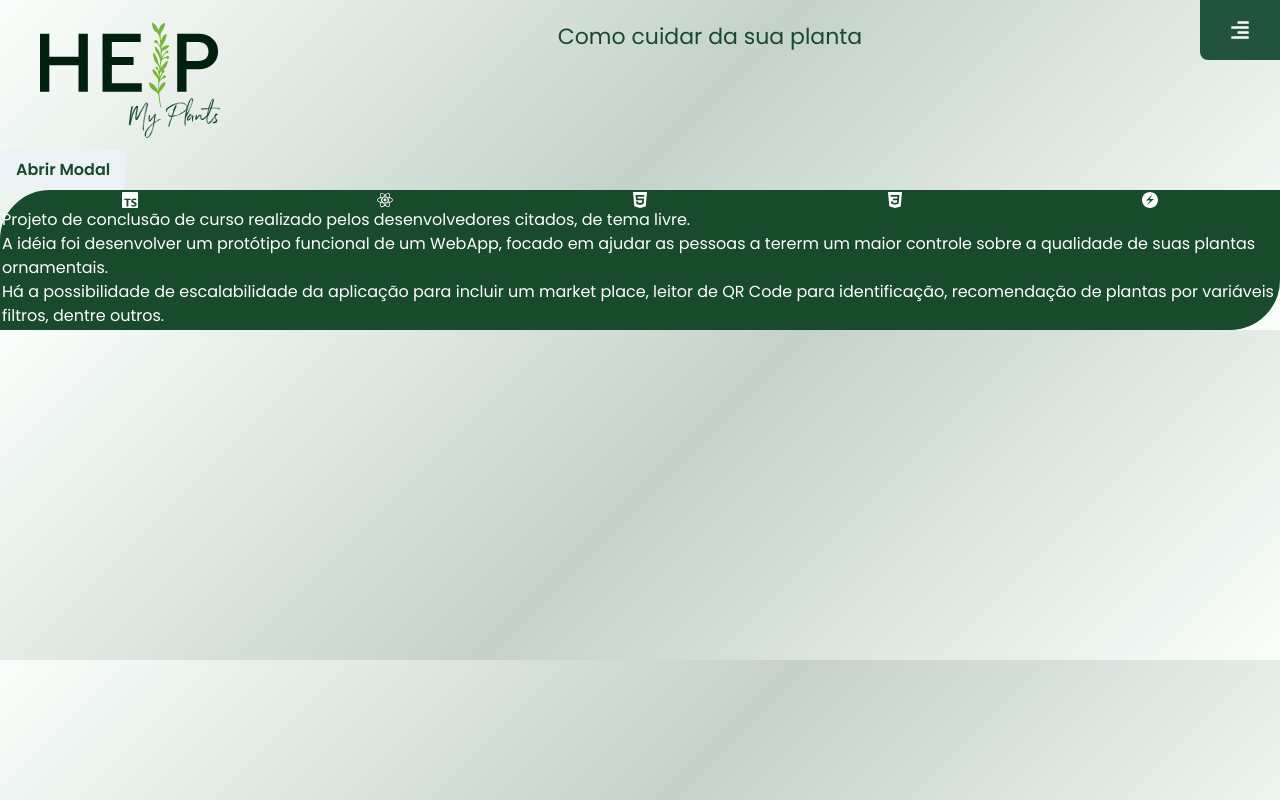
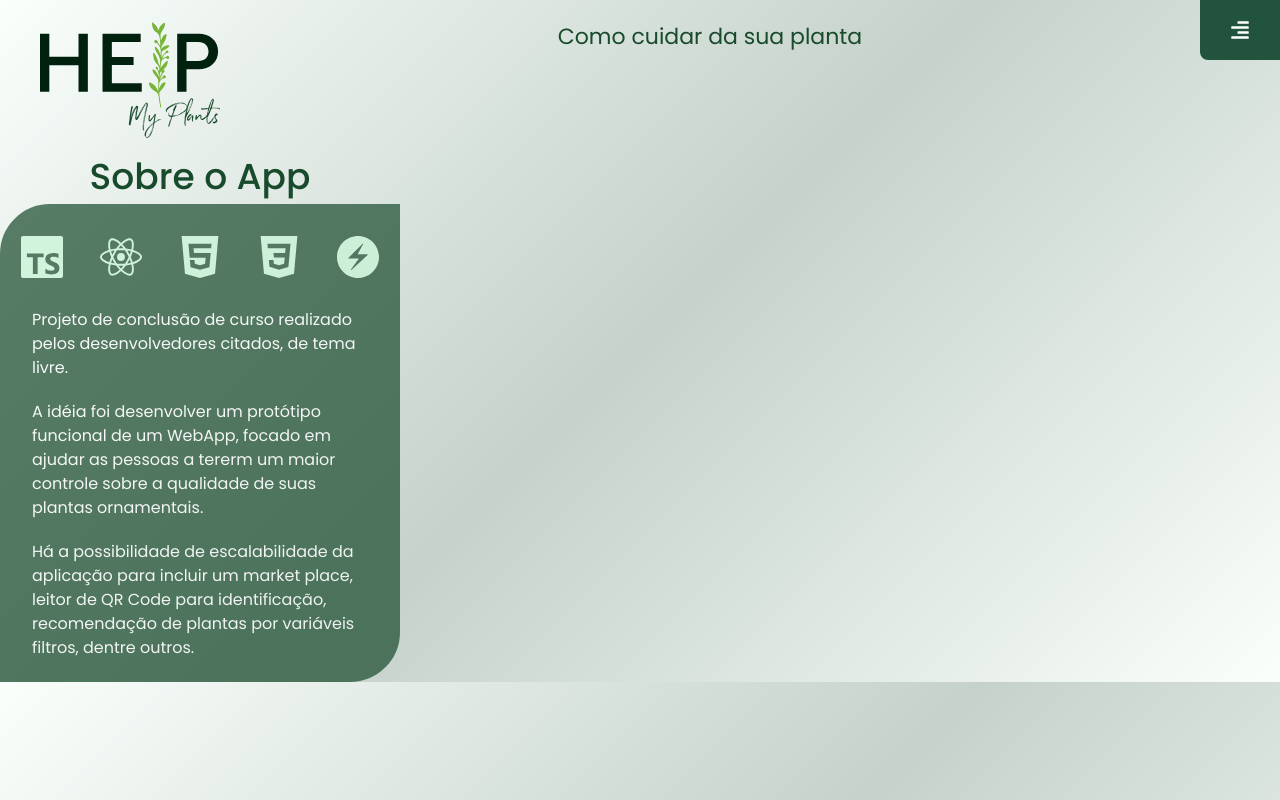
Before and after one commit to brenobcos/HELP-My-Plants, a React (Create React App) app: page /aboutus in a window 1280 px wide. Built offline with nearby package versions, Linux system fonts and the light colour scheme; sample sign-in values are in the browser's storage.

Commit message:
added the text about the app on the aboutus page, waiting for the cardAboutus component

```diff
--- a/src/pages/aboutUs/index.tsx
+++ b/src/pages/aboutUs/index.tsx
@@ -1,5 +1,4 @@
-import { Button, Flex, Text, useDisclosure } from "@chakra-ui/react";
-import EditUser from "../../components/EditUser";
+import { Flex, Text, theme } from "@chakra-ui/react";
 import Header from "../../components/header";
 import {
   SiTypescript,
@@ -10,41 +9,65 @@ import {
 } from "react-icons/si";
 
 function AboutUs() {
-  const { isOpen, onClose, onOpen } = useDisclosure();
-
   return (
     <>
       <Header firstLink="curiosity" firstText="Como cuidar da sua planta" />
-      <EditUser isOpen={isOpen} onClose={onClose} />
-      <Button onClick={() => onOpen()}>Abrir Modal</Button>
+      <Flex flexDir={["column-reverse", "column"]}>
+        <Flex flexDir="column" w={["auto", "400px"]} padding={["0 10px", "0"]}>
+          <Text
+            color="green.800"
+            alignSelf="center"
+            fontSize="36px"
+            fontWeight="500"
+          >
+            Sobre o App
+          </Text>
           <Flex
             flexDir="column"
             borderRadius="50px 0 50px 0"
             border="2px solid"
             bgColor="#184A2C"
+            opacity="70%"
           >
-        <Flex justifyContent="space-around">
-          <SiTypescript color="white" />
-          <SiReact color="white" />
-          <SiHtml5 color="white" />
-          <SiCss3 color="white" />
-          <SiChakraui color="white" />
+            <Flex justifyContent="space-around" padding="30px 0">
+              <SiTypescript
+                style={{ borderRadius: "10", width: "42px", height: "42px" }}
+                color={theme.colors.green[100]}
+              />
+              <SiReact
+                color={theme.colors.green[100]}
+                style={{ width: "42px", height: "42px" }}
+              />
+              <SiHtml5
+                color={theme.colors.green[100]}
+                style={{ width: "42px", height: "42px" }}
+              />
+              <SiCss3
+                color={theme.colors.green[100]}
+                style={{ width: "42px", height: "42px" }}
+              />
+              <SiChakraui
+                color={theme.colors.green[100]}
+                style={{ width: "42px", height: "42px" }}
+              />
             </Flex>
-        <Flex flexDir="column">
-          <Text color="white">
+            <Flex padding="0 22px 0 30px" gap="5" flexDir="column">
+              <Text color="gray.0">
                 Projeto de conclusão de curso realizado pelos desenvolvedores
                 citados, de tema livre.
               </Text>
-          <Text color="white">
-            A idéia foi desenvolver um protótipo funcional de um WebApp, focado
-            em ajudar as pessoas a tererm um maior controle sobre a qualidade de
-            suas plantas ornamentais.
+              <Text color="gray.0">
+                A idéia foi desenvolver um protótipo funcional de um WebApp,
+                focado em ajudar as pessoas a tererm um maior controle sobre a
+                qualidade de suas plantas ornamentais.
               </Text>
-          <Text color="white">
-            Há a possibilidade de escalabilidade da aplicação para incluir um
-            market place, leitor de QR Code para identificação, recomendação de
-            plantas por variáveis filtros, dentre outros.
+              <Text color="gray.0" paddingBottom="20px">
+                Há a possibilidade de escalabilidade da aplicação para incluir
+                um market place, leitor de QR Code para identificação,
+                recomendação de plantas por variáveis filtros, dentre outros.
               </Text>
+            </Flex>
+          </Flex>
         </Flex>
       </Flex>
     </>
```
Lines whose indentation alone changed are shown as unchanged.
